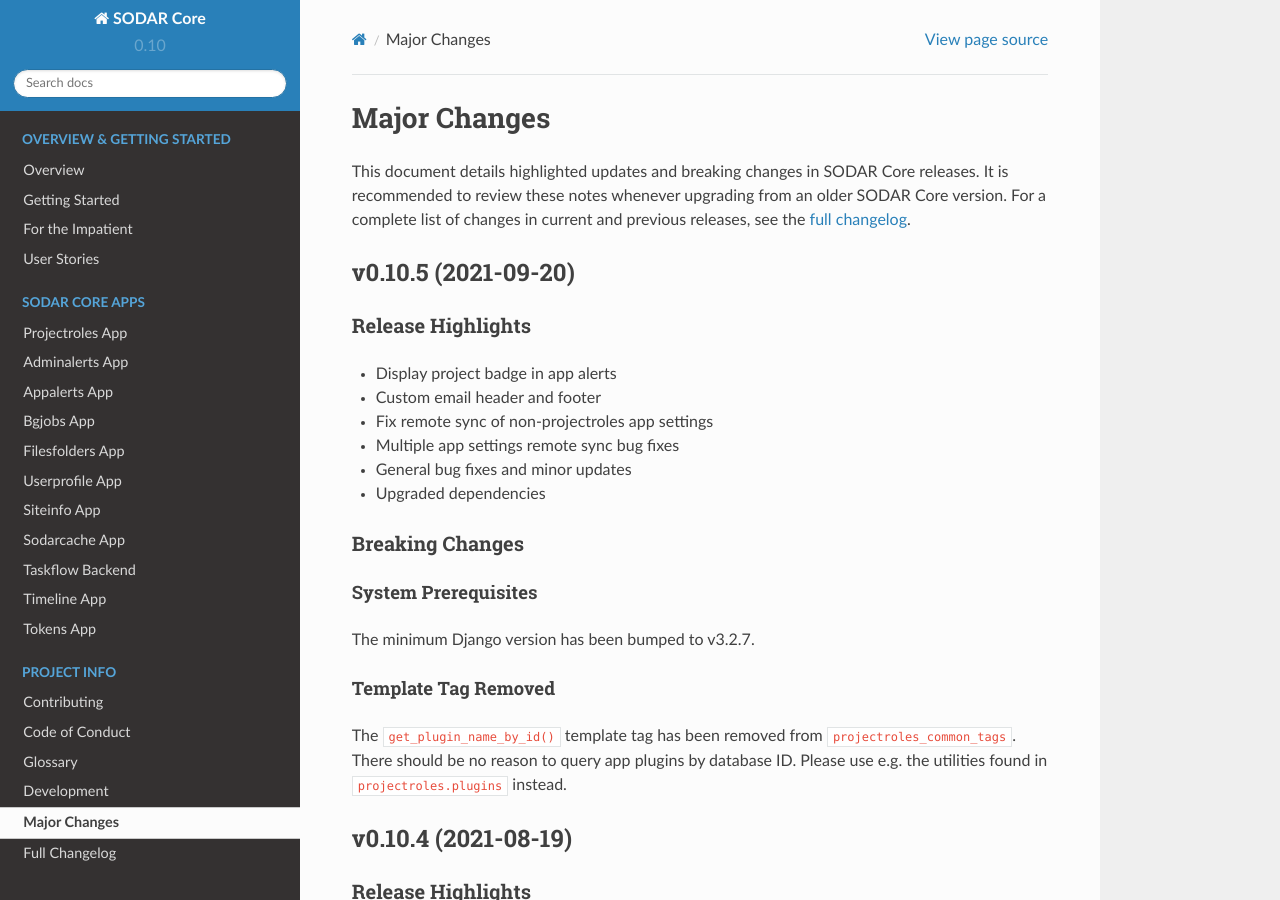
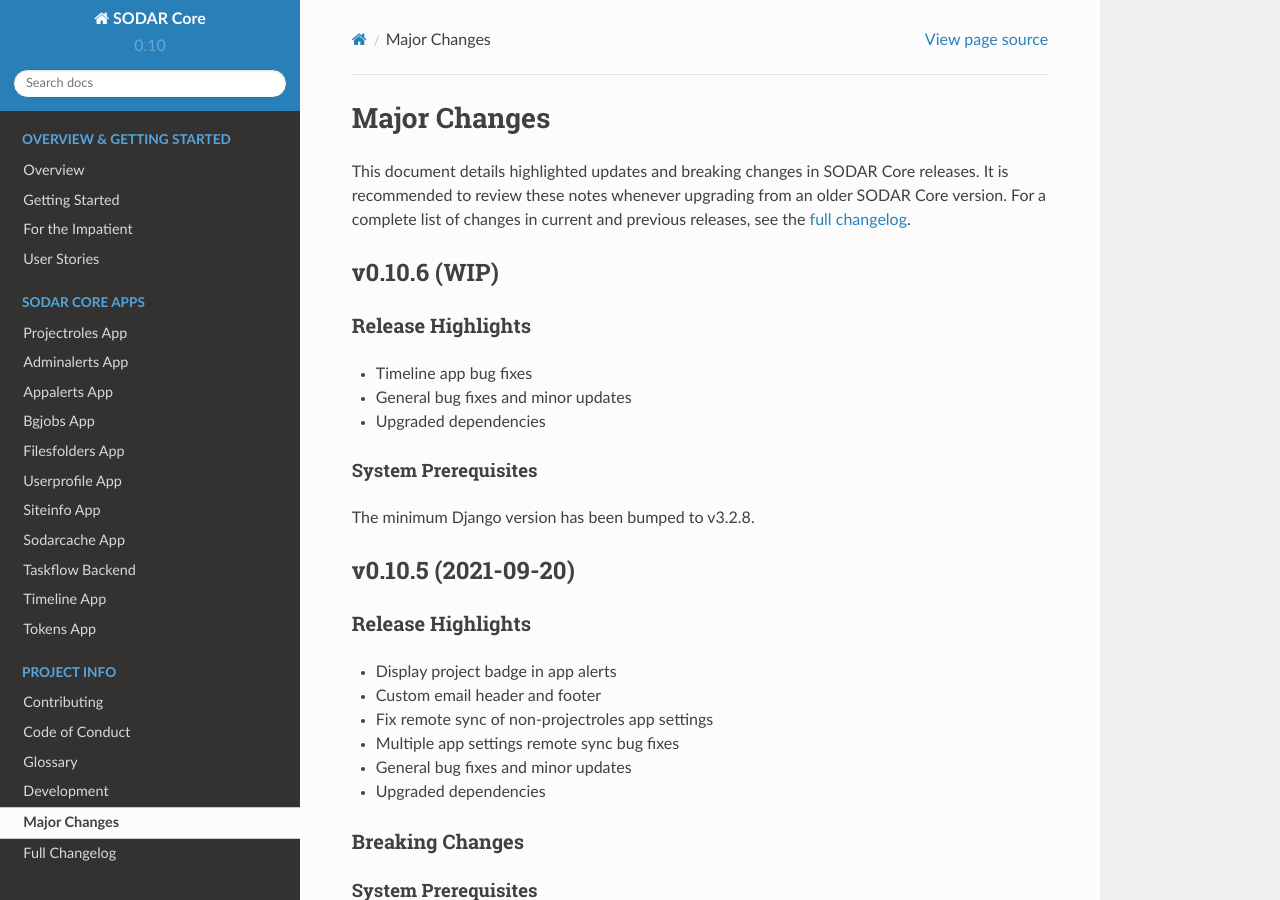
Before and after one commit to bihealth/sodar-core-legacy, a Sphinx documentation site: the page built from docs/source/major_changes.rst, in a window 1280 px wide and 900 px high. Built offline with Sphinx 7.4.7 and the Read the Docs theme 2.0.0, drawn with Linux system fonts in a browser that asks for light colours.

Commit message:
upgrade to django v3.2.8 (#835)

```diff
--- a/CHANGELOG.rst
+++ b/CHANGELOG.rst
@@ -24,6 +24,7 @@
 - **General**
     - Upgrade to Chromedriver v93 (#818)
     - Use ``LOGGING_LEVEL`` in example ``set_logging()`` (#822)
+    - Upgrade minimum Django version to v3.2.8 (#835)
 - **Filesfolders**
     - Refactor ``checkAll()`` helper (#816)
 - **Timeline**
--- a/docs/source/major_changes.rst
+++ b/docs/source/major_changes.rst
@@ -8,6 +8,22 @@
 releases. It is recommended to review these notes whenever upgrading from an
 older SODAR Core version. For a complete list of changes in current and previous
 releases, see the :ref:`full changelog<changelog>`.
+
+
+v0.10.6 (WIP)
+*************
+
+Release Highlights
+==================
+
+- Timeline app bug fixes
+- General bug fixes and minor updates
+- Upgraded dependencies
+
+System Prerequisites
+--------------------
+
+The minimum Django version has been bumped to v3.2.8.
 
 
 v0.10.5 (2021-09-20)
```
Also changed, not shown: 1 other file.
